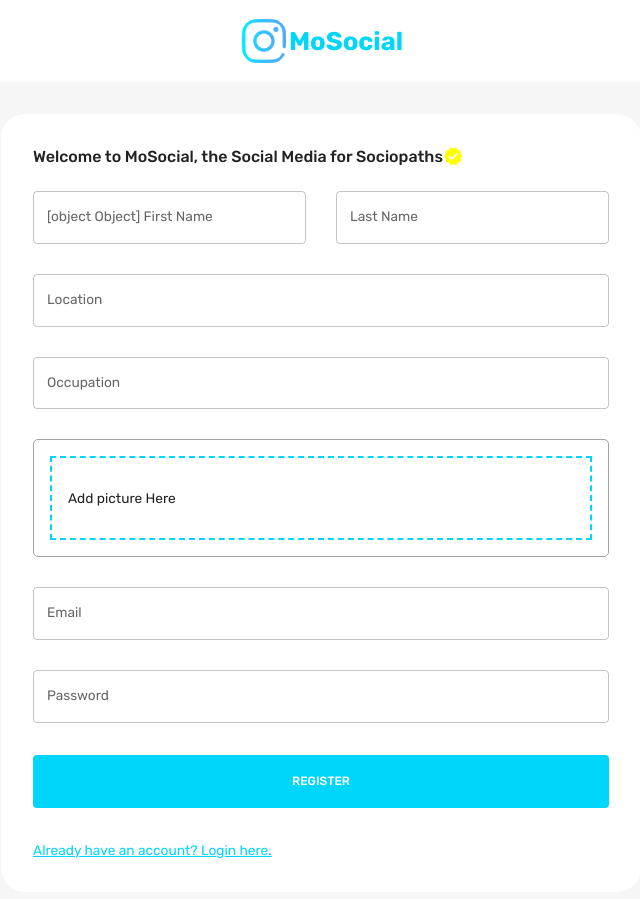
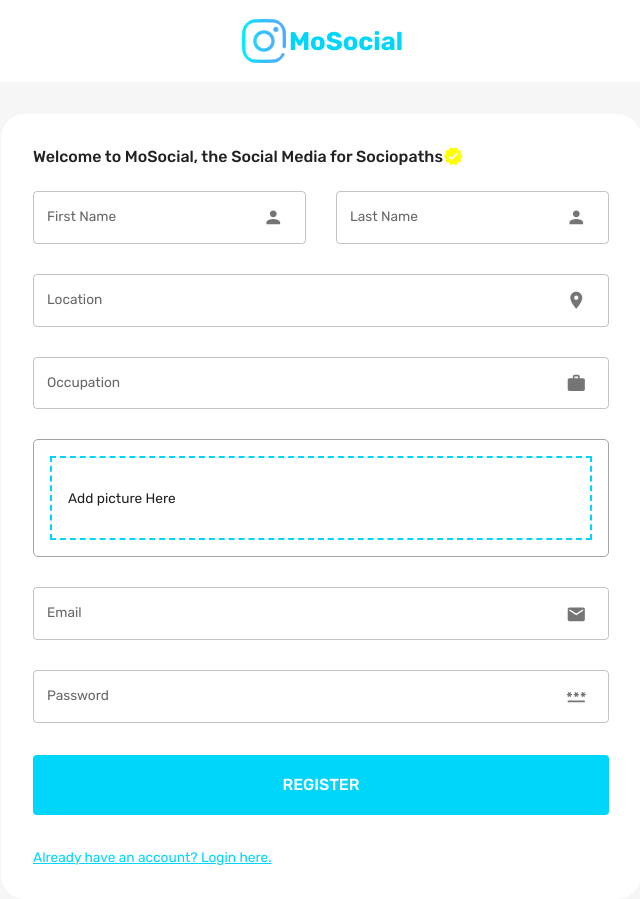
Before and after one commit to Med-lemineHmd/mern_social, a React (Create React App) app in the folder client/: page / in a window 1280 px wide. Both pictures are taken after a click on the element "Don't have an account? Sign Up here.". Shown: the whole page, without its empty margins (319-959 px from the left). Built offline with nearby package versions, Linux system fonts and the light colour scheme.

Commit message:
Add Icons to Form

```diff
--- a/client/src/pages/login/Form.jsx
+++ b/client/src/pages/login/Form.jsx
@@ -6,6 +6,7 @@ import {
   useMediaQuery,
   Typography,
   useTheme,
+  InputAdornment,
 } from "@mui/material";
 import EditOutlinedIcon from "@mui/icons-material/EditOutlined";
 import { Formik } from "formik";
@@ -15,6 +16,10 @@ import { useDispatch } from "react-redux";
 import { setLogin } from "../../state/index";
 import Dropzone from "react-dropzone";
 import PersonIcon from "@mui/icons-material/Person";
+import PlaceIcon from "@mui/icons-material/Place";
+import WorkIcon from "@mui/icons-material/Work";
+import EmailIcon from "@mui/icons-material/Email";
+import PasswordIcon from "@mui/icons-material/Password";
 
 import FlexBetween from "./../../components/FlexBetween";
 
@@ -50,6 +55,7 @@ const initialValuesLogin = {
 
 const Form = () => {
   const [pageType, setPageType] = useState("login");
+  const [passwordShown, setPasswordShown] = useState(false);
 
   const { palette } = useTheme();
   const dispatch = useDispatch();
@@ -57,6 +63,10 @@ const Form = () => {
   const isNonMobile = useMediaQuery("(min-width: 600px)");
   const isLogin = pageType === "login";
   const isRegister = pageType === "register";
+
+  const togglePassword = () => {
+    setPasswordShown(!passwordShown);
+  };
 
   const register = async (values, onSubmitProps) => {
     // send form info with img
@@ -135,7 +145,14 @@ const Form = () => {
             {isRegister && (
               <>
                 <TextField
-                  label={`${(<PersonIcon />)} First Name`}
+                  label="First Name"
+                  InputProps={{
+                    endAdornment: (
+                      <InputAdornment position="start">
+                        <PersonIcon />
+                      </InputAdornment>
+                    ),
+                  }}
                   onBlur={handleBlur}
                   onChange={handleChange}
                   value={values.firstName}
@@ -148,6 +165,13 @@ const Form = () => {
                 />
                 <TextField
                   label="Last Name"
+                  InputProps={{
+                    endAdornment: (
+                      <InputAdornment position="start">
+                        <PersonIcon />
+                      </InputAdornment>
+                    ),
+                  }}
                   onBlur={handleBlur}
                   onChange={handleChange}
                   value={values.lastName}
@@ -158,6 +182,13 @@ const Form = () => {
                 />
                 <TextField
                   label="Location"
+                  InputProps={{
+                    endAdornment: (
+                      <InputAdornment position="start">
+                        <PlaceIcon />
+                      </InputAdornment>
+                    ),
+                  }}
                   onBlur={handleBlur}
                   onChange={handleChange}
                   value={values.location}
@@ -168,6 +199,13 @@ const Form = () => {
                 />
                 <TextField
                   label="Occupation"
+                  InputProps={{
+                    endAdornment: (
+                      <InputAdornment position="start">
+                        <WorkIcon />
+                      </InputAdornment>
+                    ),
+                  }}
                   onBlur={handleBlur}
                   onChange={handleChange}
                   value={values.occupation}
@@ -216,6 +254,13 @@ const Form = () => {
 
             <TextField
               label="Email"
+              InputProps={{
+                endAdornment: (
+                  <InputAdornment position="start">
+                    <EmailIcon />
+                  </InputAdornment>
+                ),
+              }}
               onBlur={handleBlur}
               onChange={handleChange}
               value={values.email}
@@ -226,7 +271,17 @@ const Form = () => {
             />
             <TextField
               label="Password"
-              type="password"
+              InputProps={{
+                endAdornment: (
+                  <InputAdornment position="start">
+                    <PasswordIcon
+                      onClick={togglePassword}
+                      sx={{ "&:hover": { cursor: "pointer" } }}
+                    />
+                  </InputAdornment>
+                ),
+              }}
+              type={passwordShown ? "text" : "password"}
               onBlur={handleBlur}
               onChange={handleChange}
               value={values.password}
@@ -245,6 +300,7 @@ const Form = () => {
               sx={{
                 m: "2rem 0",
                 p: "1rem",
+                fontSize: "1rem",
                 backgroundColor: palette.primary.main,
                 color: palette.background.alt,
                 "&:hover": { color: palette.primary.main },
```
